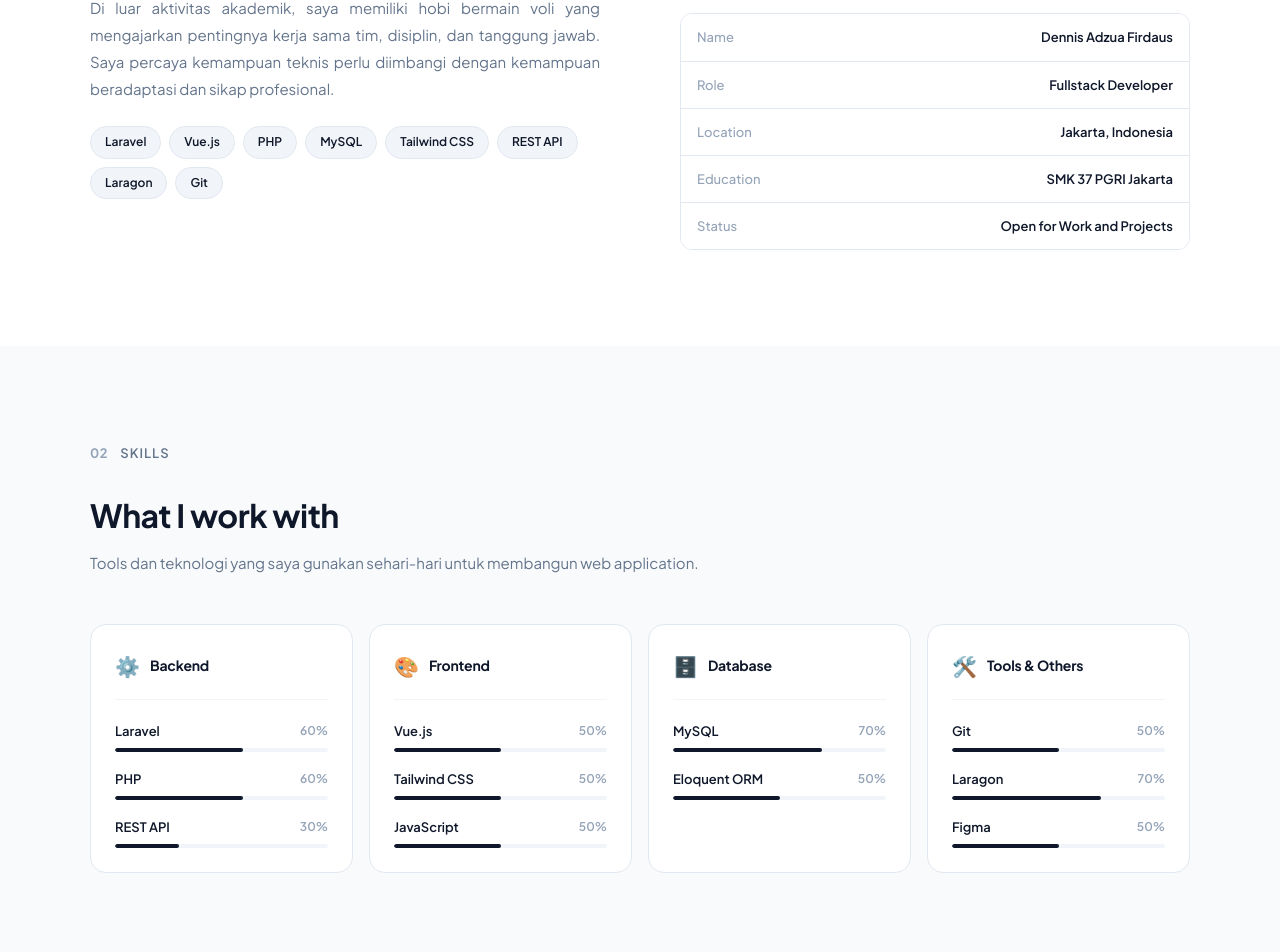
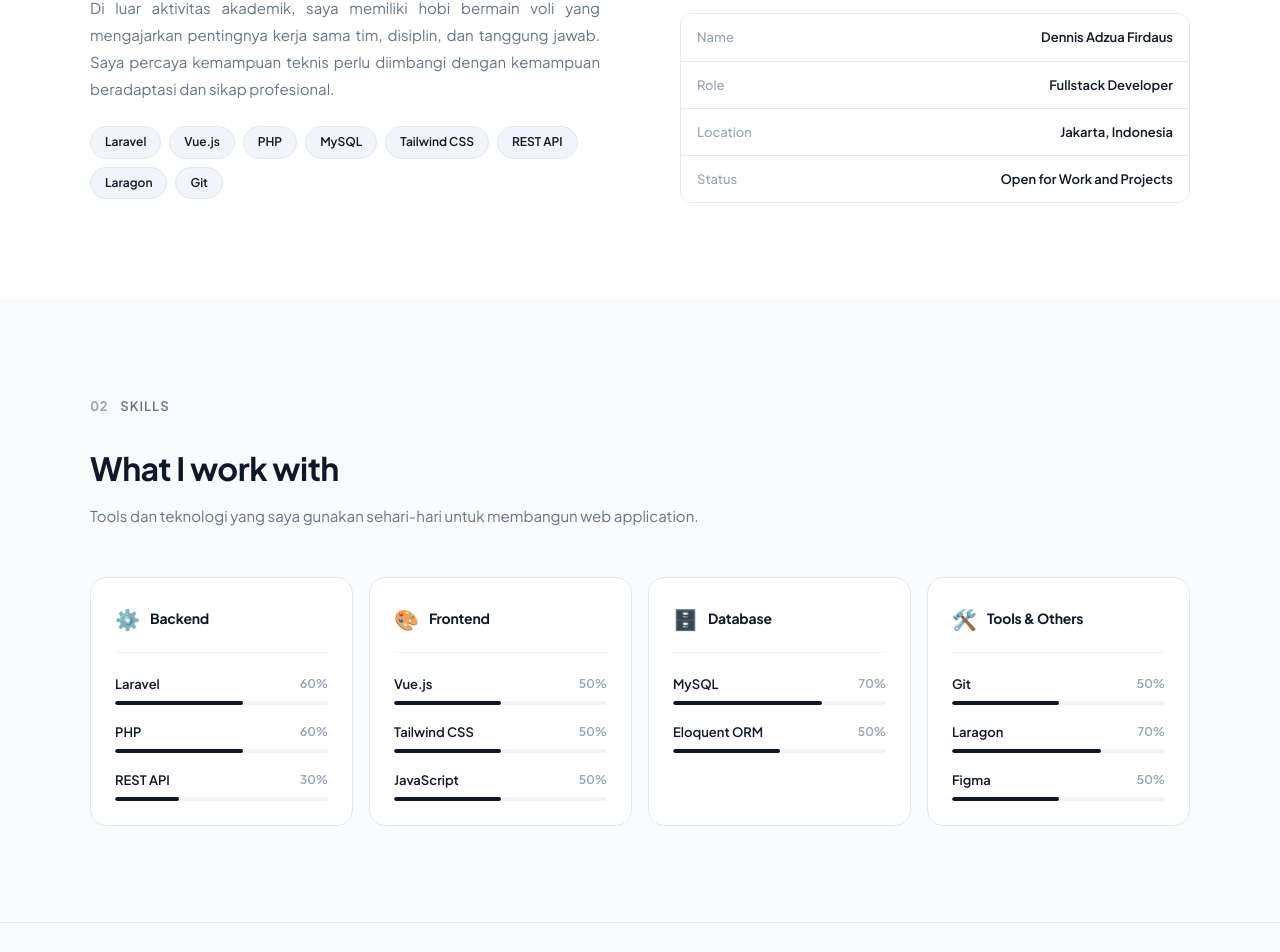
Before and after one commit to dennisadzuafirdaus-boop/myportofoliov3, a Vue app: page / in a window 1280 px wide. Shown: the part 1667-2619 px from the top of the page. Built offline with nearby package versions, Linux system fonts and the light colour scheme.

Commit message:
Delete Education

```diff
--- a/src/components/AboutSection.vue
+++ b/src/components/AboutSection.vue
@@ -125,7 +125,6 @@ const infoList = [
   { label: 'Name',      value: 'Dennis Adzua Firdaus'  },
   { label: 'Role',      value: 'Fullstack Developer'   },
   { label: 'Location',  value: 'Jakarta, Indonesia'    },
-  { label: 'Education', value: 'SMK 37 PGRI Jakarta'   },
   { label: 'Status',    value: 'Open for Work and Projects'},
 ]
 
```
